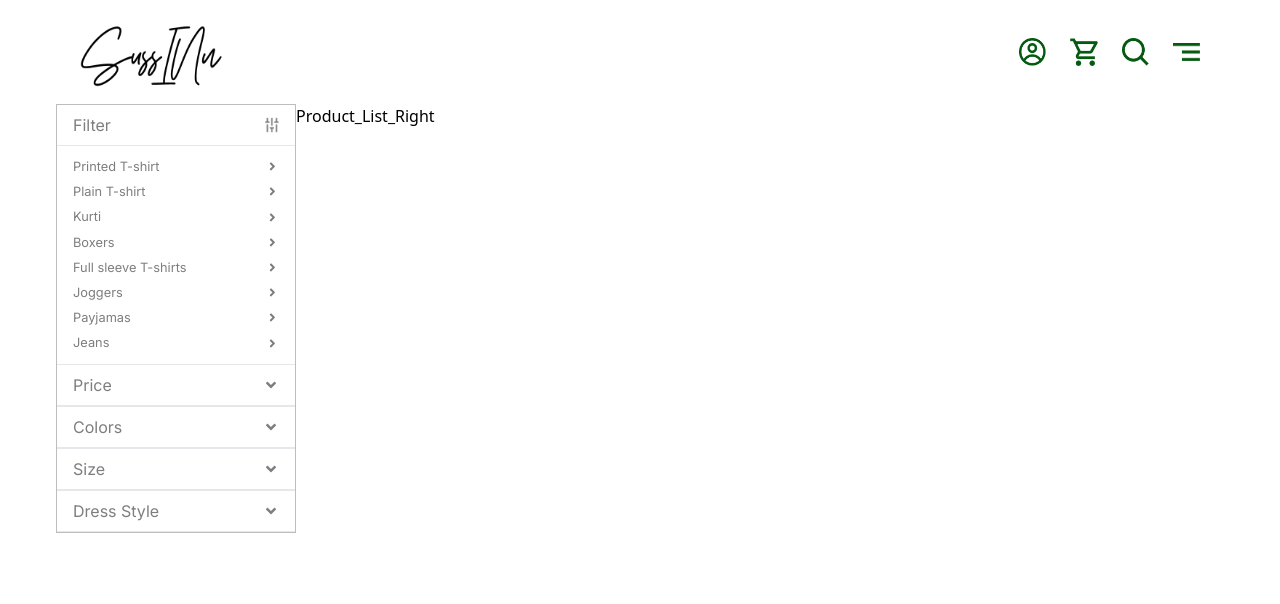
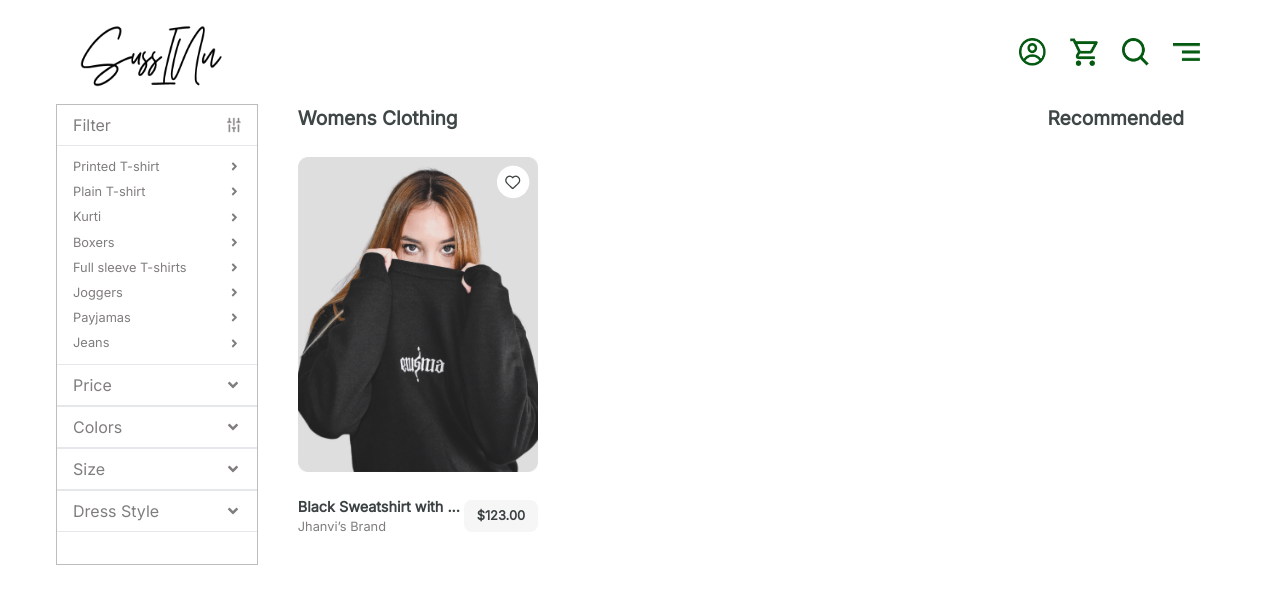
Before and after one commit to m-yunus/suss_ecommerce, a React (Create React App) app: page /product-list-page in a window 1280 px wide. Shown: the top 604 px of the page. Built offline with nearby package versions, Linux system fonts and the light colour scheme.

Commit message:
product design completed

```diff
--- a/src/Pages/Product_List_Page/Product_List_Left/Product_List_Page.css
+++ b/src/Pages/Product_List_Page/Product_List_Left/Product_List_Page.css
@@ -6,6 +6,7 @@
     width: 15rem;
     border: 1px solid #BEBCBD;
     color: #807D7E;
+
 }
 .left-section-product-list h5{
     font-size: 1rem;
--- a/src/Pages/Product_List_Page/Product_List_Right/Product_List_Right.css
+++ b/src/Pages/Product_List_Page/Product_List_Right/Product_List_Right.css
@@ -0,0 +1,46 @@
+.prdct-lst-right{
+    color: #3F4646;
+ font-family: "Inter", sans-serif;
+font-size: 1.2rem;
+
+font-weight: 600;
+}
+.plr-set{
+width: 15rem;
+height: 24rem;
+
+}
+.prdct-lst-right h2{
+    color: #3C4242;
+
+font-size: 0.9rem;
+
+font-weight: 600;
+
+}
+.prdct-lst-right h3{
+color: #807D7E;
+
+font-size: 0.8rem;
+
+font-weight: 500;
+
+}
+.prdct-lst-right button{
+
+
+
+border-radius: 0.5rem;
+background: #F6F6F6;
+width: 5rem;
+height: 2rem;
+
+color: #3C4242;
+text-align: center;
+
+font-size: 0.8rem;
+
+font-weight: 700;
+
+
+}
--- a/src/Pages/Product_List_Page/Product_List_Right/Product_List_Right.jsx
+++ b/src/Pages/Product_List_Page/Product_List_Right/Product_List_Right.jsx
@@ -1,10 +1,30 @@
 import React from 'react'
 import "./Product_List_Right.css"
+import product from "../../../assets/images/Product-List-Page/product.png"
+import heart from "../../../assets/images/Product-List-Page/heart.png";
 
 const Product_List_Right = () => {
   return (
     <>
-      <div>Product_List_Right</div>
+      <div className="prdct-lst-right w-full px-10">
+        <div className="flex justify-between">
+          <h1>Womens Clothing</h1>
+          <h1>Recommended</h1>
+        </div>
+        <div>
+          <div className="plr-set my-6 relative">
+            <img src={product} alt="" />
+            <img className="absolute top-2 right-2" src={heart} alt="" />
+            <div className='flex w-100 mt-6 items-center'>
+              <div className='w-3/4'>
+                <h2>Black Sweatshirt with ...</h2>
+                <h3>Jhanvi’s Brand</h3>
+              </div>
+              <button >$123.00</button>
+            </div>
+          </div>
+        </div>
+      </div>
     </>
   );
 }
```
Also changed, not shown: src/assets/images/Product-List-Page/heart.png (added), src/assets/images/Product-List-Page/product.png (added).
